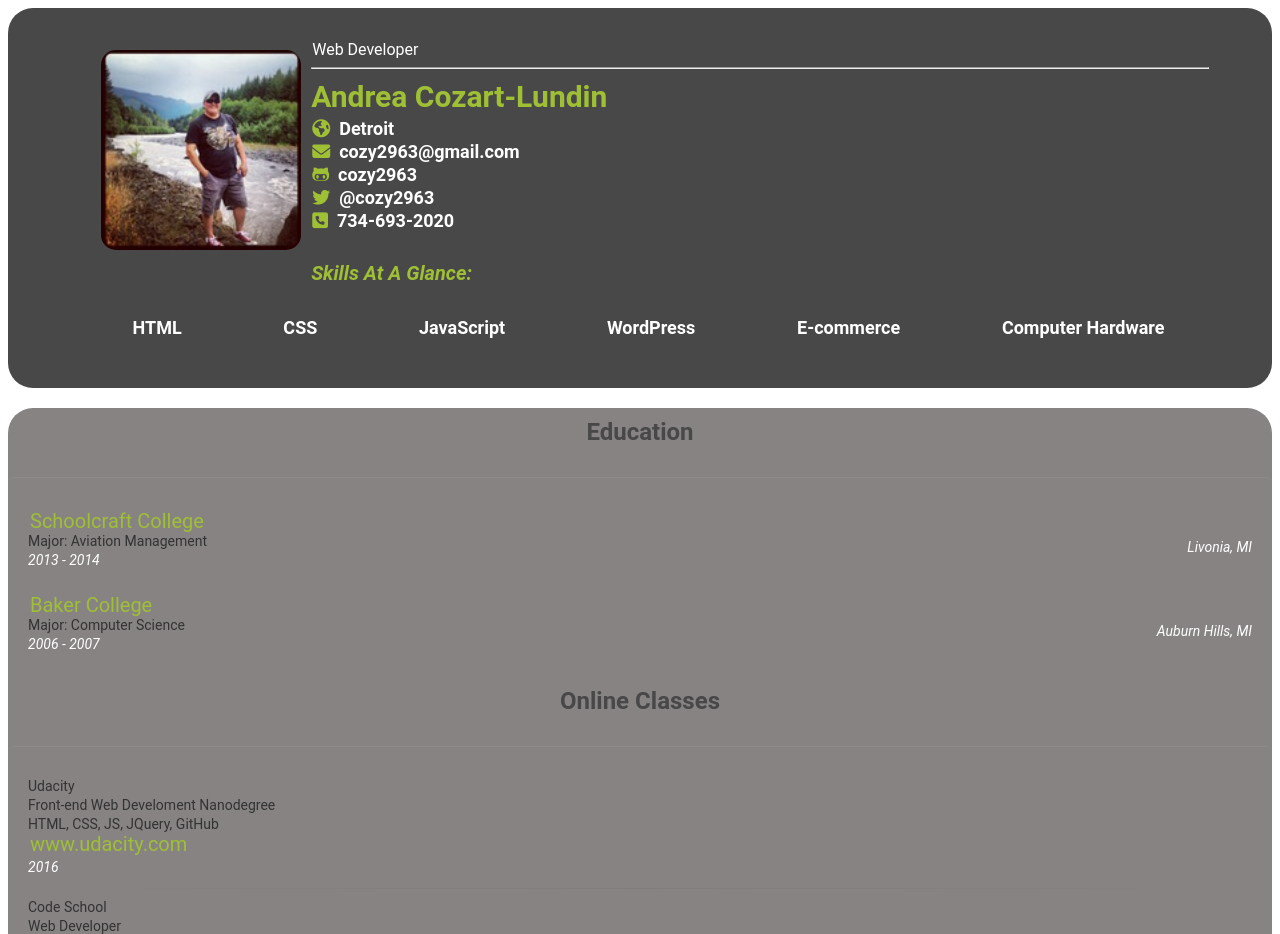
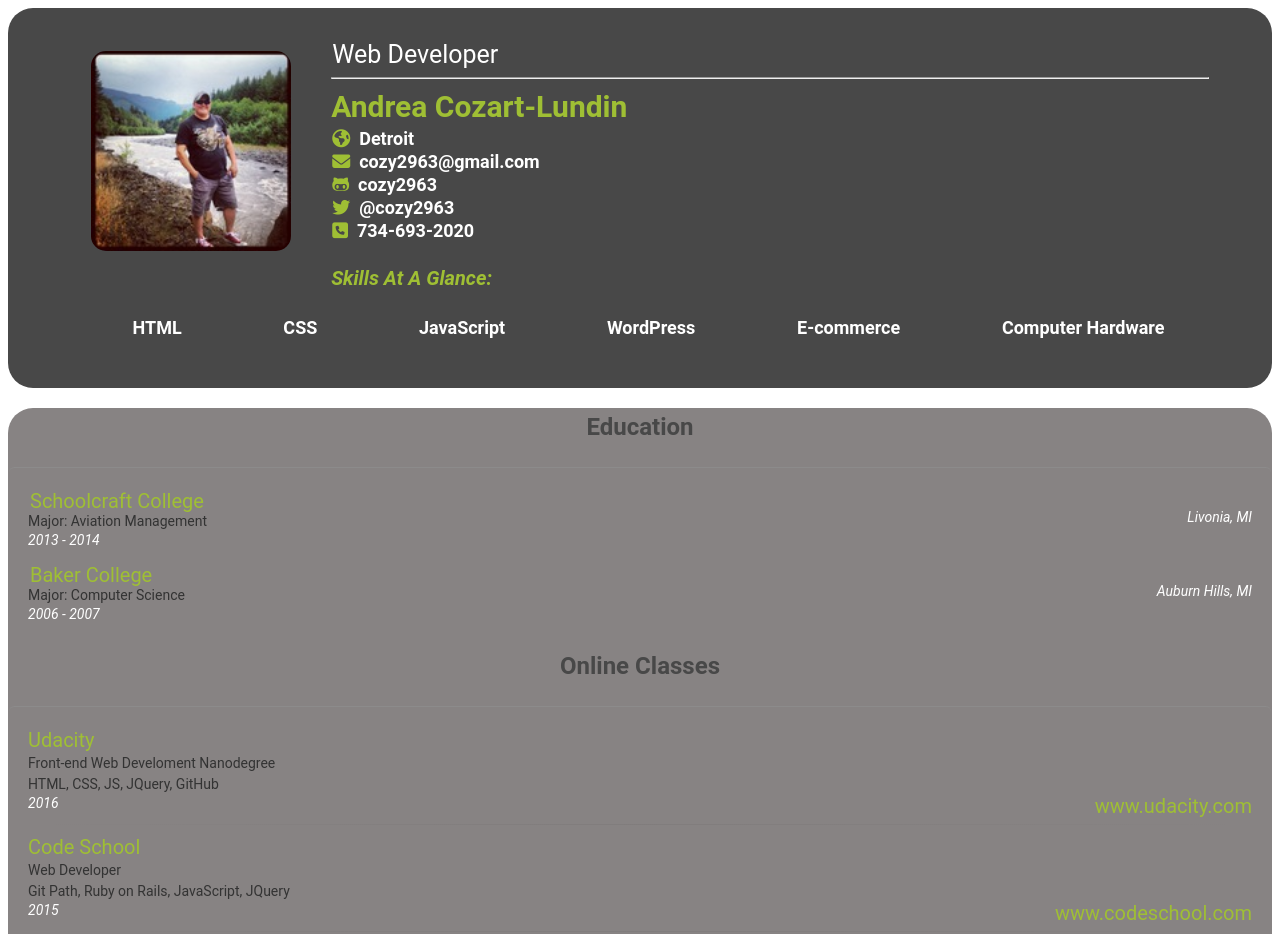
Before and after one commit to cozyartz/cozy2963.github.io, a plain HTML site: page index.html in a window 1280 px wide. Shown: the top 934 px of the page. Drawn offline with nearby package versions, Linux system fonts and the light colour scheme; some packages are replaced by stand-ins of ours.

Commit message:
style: Refactor - Adjusted some css and classes within helper.js Adjusted font sizes for Ed entries and adjusted some of the margins.

```diff
--- a/css/style.css
+++ b/css/style.css
@@ -20,7 +20,7 @@ h6 {
 .education-entry,
 .work-entry,
 .project-entry {
-  padding-top: 20px;
+  padding-top: 10px;
 }
 
 h1 {
@@ -55,12 +55,13 @@ h2,
 h3,
 h4,
 h5 {
-  padding:10px 5%;
+  padding:5px 5%;
 
 }
 
 .role {
   color: white;
+  font-size: 25px;
 }
 
 .flex-item {
@@ -92,7 +93,7 @@ h5 {
   font-size: 14px;
   color: white;
   float: right;
-  padding: 30px 20px;
+  padding: 20px 20px;
 }
 .externalLink {
   font-size: 20px;
@@ -102,8 +103,18 @@ h5 {
 .edHead, .workHead, .proHead {
   text-align: center;
 }
+
 .online-school {
   padding-bottom: 3px;
+  font-size: 20px;
+  color: #9fbf34
+}
+.class-title {
+  padding-bottom: 5px;
+}
+.online-link {
+  float: right;
+  padding-right: 20px;
 }
 
 #education {
@@ -153,11 +164,13 @@ a {
 #skills-h3 {
   color: #9fbf34;
   text-align: left;
+  padding-left: 20px;
 }
 
 .orange {
   background-color: #9fbf34;
   border-radius: 15px;
+  margin-top: 0;
 }
 
 .orange-text {
@@ -227,10 +240,12 @@ ul {
 
 .lived {
   text-align: center;
+  margin: 5px;
+  color: #9fbf34;
 }
 
 img {
-  margin: 0 0 30px 20px;
+  margin: 1px 30px 10px 10px;
   border-radius: 25px;
 }
 
@@ -242,7 +257,9 @@ span {
   text-align: center;
   border-radius: 15px;
   padding-bottom: 1px;
+
 }
+
 .fa fa {
   padding-right: 1px;
 }
@@ -251,7 +268,7 @@ span {
 
 @media only screen and (max-width: 1024px) {
   #lets-connect {
-    margin-top: 5%;
+
   }
 }
 
@@ -263,7 +280,7 @@ span {
 
 @media only screen and (max-width: 750px) {
   #lets-connect {
-    margin-top: 10%;
+    margin-top: 5%;
   }
   .biopic {
     width: 150px;
--- a/js/helper.js
+++ b/js/helper.js
@@ -24,11 +24,11 @@ var HTMLschoolLocation = '<div class="location-text">%data%</div>';
 var HTMLschoolMajor = '<p>Major: %data%</p>';
 
 var HTMLonlineClasses = '<h2 class="edHead">Online Classes</h2><hr class="here">';
-var HTMLonlineTitle = '<p class="online-school">%data%</p>';
+var HTMLonlineTitle = '<p class="class-title">%data%</p>';
 var HTMLonlineSchool = '<p class="online-school">%data%</p>';
 var HTMLonlineDates = '<div class="date-text">%data%</div><hr class="hrClasses">';
 var HTMLonlineSkills = '<p>%data%</p>';
-var HTMLonlineURL = '<a href="#">%data%</a>';
+var HTMLonlineURL = '<a class="online-link" href="#">%data%</a>';
 
 
 var HTMLworkStart = '<div class="work-entry"></div>';
```
